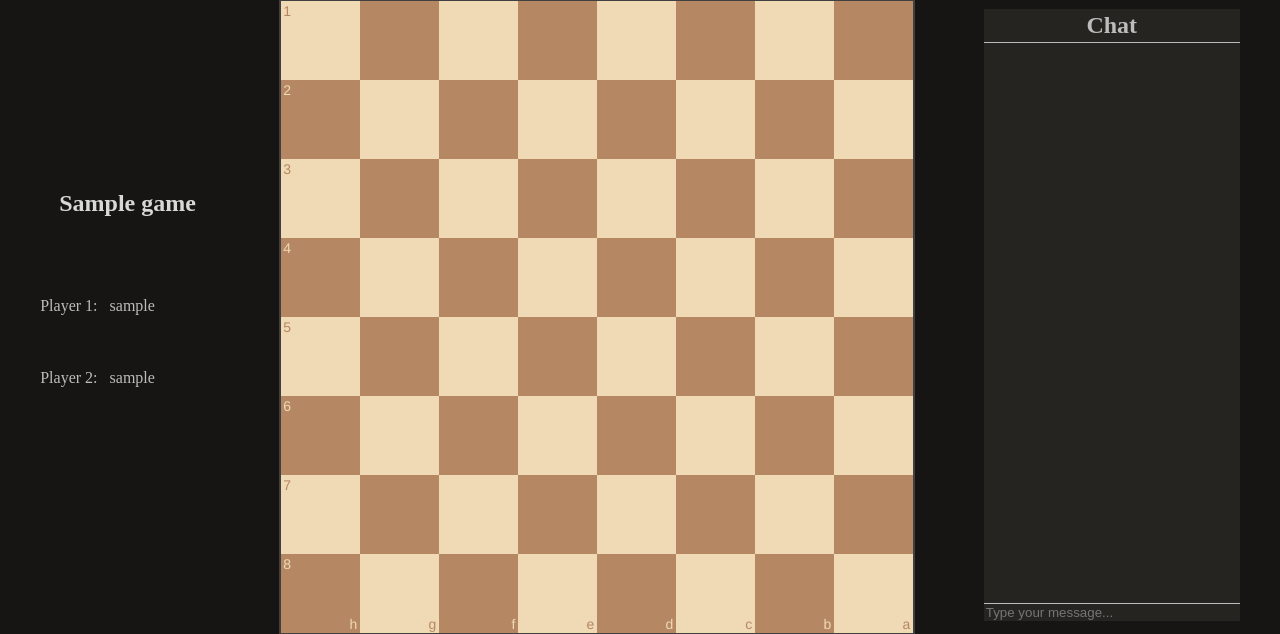
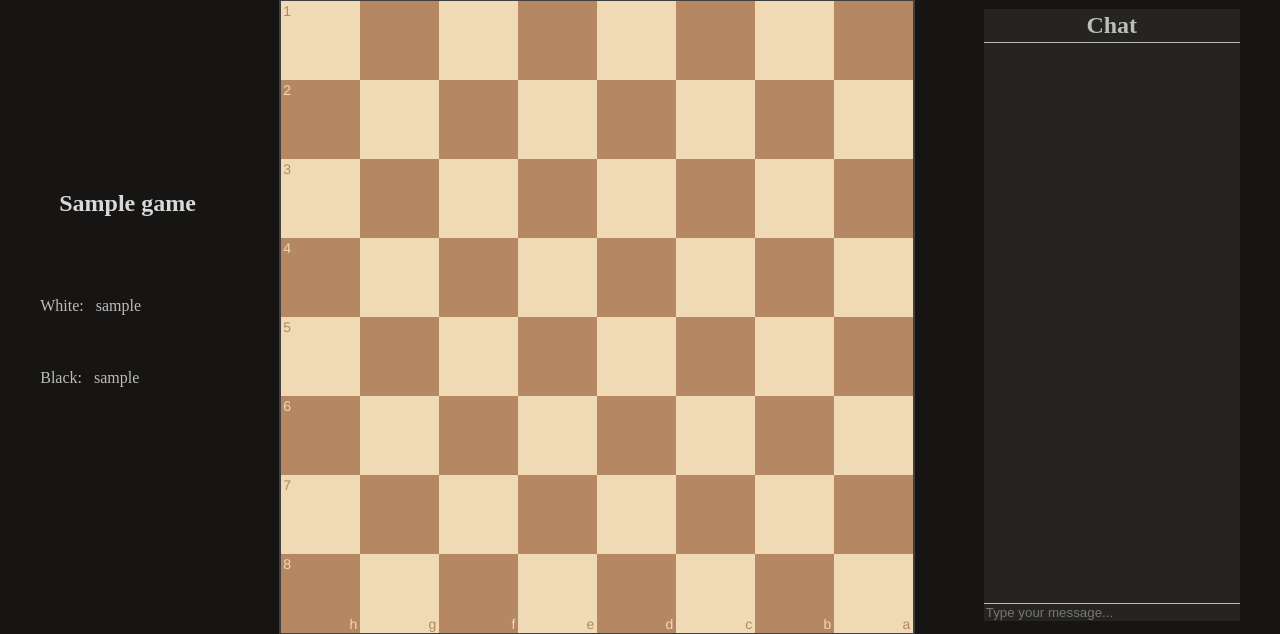
Before and after one commit to Diamondshatter2/hidden-cannon, a Flask app: template templates/game.html in a window 1280 px wide. Shown: the part 69-703 px from the top of the page. Run offline with Flask 3, Linux system fonts and the light colour scheme; the template is opened without the code that fills it: most values are stand-ins (such as "Sample title", 1, 10 or a date in 2020); some libraries are stand-ins or nearby versions.

Commit message:
change player names to white and black

```diff
--- a/templates/game.html
+++ b/templates/game.html
@@ -24,9 +24,10 @@
     <div id="left_content">
         <a id="lobby_link" href="/">Back to lobby</a>
         <div id="game_name">{{ game.name }}</div>
+        {% set players = ['White', 'Black'] %}
         {% for i in range(2) %}
             <div>
-                <span class="seat_label">Player {{ i + 1 }}:</span>
+                <span class="seat_label">{{ players[i] }}:</span>
                 <span class="seat">
                     {% if game.usernames[i] is none %}
                         <button class="seat_button">Take seat</button>
```
